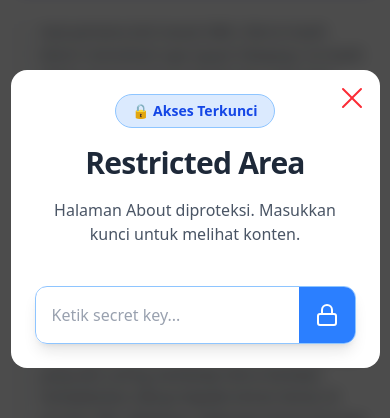
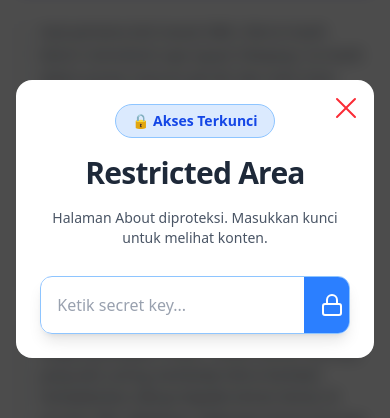
Before and after one commit to Firdaun/latihan-fullstack, a React (Vite) app in the folder frontend/: page /about in a window 390 px wide. Shown: the part 203-621 px from the top of the page. Built offline with nearby package versions, Linux system fonts and the light colour scheme; no server answers; a web font is replaced by a local one.

Commit message:
consistent modal

```diff
--- a/frontend/src/App.css
+++ b/frontend/src/App.css
@@ -5,6 +5,7 @@
 @theme {
   --font-DMSerif: "DM Serif Display", sans-serif;
   --font-RobotoSlab: "Roboto Slab", sans-serif;
+  --breakpoint-xs: 450px;
 }
 
 @layer components {
--- a/frontend/src/App.jsx
+++ b/frontend/src/App.jsx
@@ -287,7 +287,7 @@ function Deskripsi() {
             name: 'Tampilan Pesan (Embla Carousel):',
             desc: 'Pesan yang sudah terkirim akan ditampilkan dalam format kartu (`MessageCard`) yang menarik dan mudah dibaca. Pesan dikelompokkan menjadi slide berisi maksimal 4 pesan per slide, diorganisir menggunakan library Embla Carousel.',
             desc2: (
-                <p className="mt-1 text-sm italic text-gray-600">Pengunjung dapat menavigasi pesan menggunakan tombol panah `&lt;` dan `&gt;`. Carousel diatur dalam mode loop sehingga navigasi dapat berputar tanpa akhir.</p>
+                <p className="mt-1 text-sm italic text-gray-600">Pengunjung dapat menavigasi pesan menggunakan tombol panah `&lt;` dan `&gt;`. Carousel diatur dalam mode loop: false sehingga navigasi tidak dapat berputar tanpa akhir.</p>
             )
         },
         {
--- a/frontend/src/components/Navbar.jsx
+++ b/frontend/src/components/Navbar.jsx
@@ -130,19 +130,19 @@ export default function Navbar() {
             </nav>
             {showModal && (
                 <div onClick={() => setShowModal(false)} className="fixed inset-0 z-9999 overflow-y-auto bg-black/50 backdrop-blur-sm">
-                    <div className="flex min-h-full items-center justify-center p-4 text-center sm:p-0">
-                        <form onSubmit={handleLoginSubmit} onClick={(e) => e.stopPropagation()} className="bg-white relative w-full max-w-85 md:max-w-2xl p-6  shadow-xl rounded-2xl border border-blue-200 transform transition-all duration-500">
+                    <div className="flex min-h-full items-center justify-center text-center p-0">
+                        <form onSubmit={handleLoginSubmit} onClick={(e) => e.stopPropagation()} className="bg-white relative w-11/12 sm:max-w-lg md:max-w-2xl p-6  shadow-xl rounded-2xl border border-blue-200 transform transition-all duration-500">
                             <div onClick={() => setShowModal(false)} className="hover:scale-110 transition-transform text-red-500 absolute right-3 top-3 cursor-pointer"><svg xmlns="http://www.w3.org/2000/svg" width="32" height="32" fill="currentColor" viewBox="0 0 256 256"><path d="M205.66,194.34a8,8,0,0,1-11.32,11.32L128,139.31,61.66,205.66a8,8,0,0,1-11.32-11.32L116.69,128,50.34,61.66A8,8,0,0,1,61.66,50.34L128,116.69l66.34-66.35a8,8,0,0,1,11.32,11.32L139.31,128Z"></path></svg></div>
-                            <div className="text-center mb-5 md:mb-10">
+                            <div className="text-center">
                                 <span className="inline-block bg-blue-100 text-blue-700 text-sm font-semibold px-4 py-1.5 rounded-full mb-4 border border-blue-300">
                                     🔒 Akses Di Kunci
                                 </span>
-                                <h1 className="text-3xl font-extrabold md:text-4xl mb-4">Mode admin</h1>
-                                <h2 className="text-sm md:text-lg lg:text-xl text-gray-700 font-medium">
+                                <h1 className="text-3xl font-extrabold md:text-4xl">Mode admin</h1>
+                                <h2 className="mt-4 text-sm md:text-lg lg:text-xl text-gray-700 font-medium">
                                     Masukkan secret key di bawah ini untuk membuka akses
                                 </h2>
                             </div>
-                            <div className="flex justify-center">
+                            <div className="flex mt-7 justify-center">
                                 <div className="flex w-full max-w-sm rounded-xl overflow-hidden shadow-lg border border-blue-500">
                                     <input ref={inputRef} onChange={(e) => setInputKey(e.target.value)} value={inputKey} type="password" placeholder="Ketik key di sini..." className="grow min-w-42 p-4 text-base md:text-lg focus:outline-none bg-white text-gray-800 placeholder-gray-400 focus:ring-2 focus:ring-blue-500 transition duration-300" />
                                     <button title="Buka Kunci Akses" type="submit" className="cursor-pointer group flex items-center justify-center bg-blue-500 hover:bg-blue-600 text-white p-4 transition duration-300 ease-in-out transform" >
--- a/frontend/src/components/ProtectedAbout.jsx
+++ b/frontend/src/components/ProtectedAbout.jsx
@@ -87,24 +87,24 @@ export default function ProtectedAbout() {
                     <form
                         onSubmit={handleSubmit}
                         onClick={(e) => e.stopPropagation()}
-                        className="bg-white relative w-full max-w-2xl p-6 md:p-10 md:shadow-xl rounded-2xl md:border border-blue-200 transform transition-all duration-500 mx-4">
+                        className="bg-white relative w-11/12 sm:max-w-lg md:max-w-2xl p-6 md:p-10 md:shadow-xl rounded-2xl md:border border-blue-200 transform transition-all duration-500 mx-4">
                         <div onClick={handleClose} className="active:scale-110 text-red-500 absolute right-3 top-3 cursor-pointer transition-transform">
                             <svg xmlns="http://www.w3.org/2000/svg" width="32" height="32" fill="currentColor" viewBox="0 0 256 256"><path d="M205.66,194.34a8,8,0,0,1-11.32,11.32L128,139.31,61.66,205.66a8,8,0,0,1-11.32-11.32L116.69,128,50.34,61.66A8,8,0,0,1,61.66,50.34L128,116.69l66.34-66.35a8,8,0,0,1,11.32,11.32L139.31,128Z"></path></svg>
                         </div>
 
-                        <div className="text-center mb-10">
+                        <div className="text-center">
                             <span className="inline-block bg-blue-100 text-blue-700 text-sm font-semibold px-4 py-1.5 rounded-full mb-4 border border-blue-300">
                                 🔒 Akses Terkunci
                             </span>
-                            <h1 className="text-3xl md:text-4xl font-extrabold tracking-tight mb-4 leading-tight text-gray-800">
+                            <h1 className="text-3xl md:text-4xl font-extrabold tracking-tight leading-tight text-gray-800">
                                 Restricted Area
                             </h1>
-                            <h2 className="md:text-lg text-gray-600 font-medium">
+                            <h2 className="mt-4 text-sm md:text-lg text-gray-600">
                                 Halaman About diproteksi. Masukkan kunci untuk melihat konten.
                             </h2>
                         </div>
 
-                        <div className="flex justify-center mt-8">
+                        <div className="flex justify-center mt-7">
                             <div className="flex w-full max-w-sm rounded-xl overflow-hidden shadow-lg border border-blue-300">
                                 <input
                                     ref={inputRef}
```
